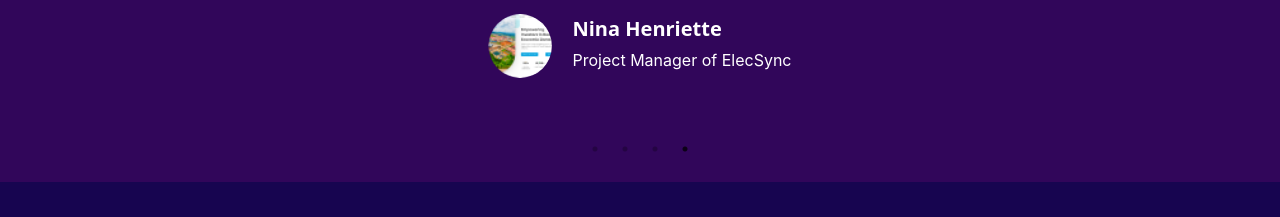
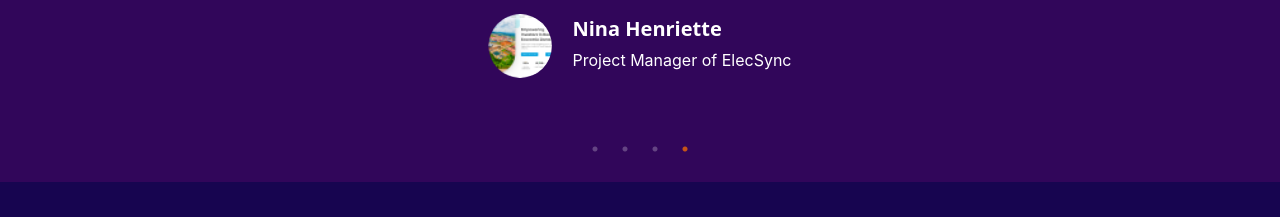
Before and after one commit to RUKUNDO-Prince/vanessa-portfolio, a React (Vite) app: page / in a window 1280 px wide. Shown: the part 4900-5117 px from the top of the page. Built offline with nearby package versions, Linux system fonts and the light colour scheme.

Commit message:
changed the carousel styles

```diff
--- a/src/App.css
+++ b/src/App.css
@@ -1,18 +1,12 @@
-/* Carousel.css */
-.slick-dots {
-  bottom: -30px; /* Adjust this value if you want to change the position of the dots */
+/* Make the default dots white */
+.slick-dots li button:before {
+  font-size: 10px;
+  color: white !important; /* Use !important to ensure the override */
+  opacity: 1; /* Ensure the dots are fully visible */
 }
 
-.slick-dots li {
-  margin: 0 5px; /* Adjust space between dots */
+/* Change the active dot color to primary */
+.slick-dots li.slick-active button:before {
+  color: #f86f03 !important; /* Use the primary color for the active dot */
+  opacity: 1; /* Ensure full opacity for the active dot */
 }
-
-.slick-dots li button:before {
-  font-size: 10px; /* Size of the dots */
-  color: white; /* Default dot color */
-  opacity: 1; /* Ensure the color is visible */
-}
-
-.slick-dots li.slick-active button:before {
-    color: #F86F03; /* Example primary color */
-  }
--- a/src/components/Carousel.jsx
+++ b/src/components/Carousel.jsx
@@ -35,8 +35,14 @@ const Carousel = () => {
           arrows: false,
         }
       }
-    ]
+    ],
+    appendDots: dots => (
+      <ul className="custom-dots"> {dots} </ul>
+    )
   };
+
+
+
 
   return (
     <div className='relative w-full max-w-5xl m-12'>
```
